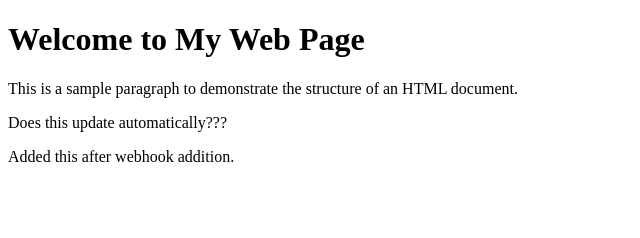
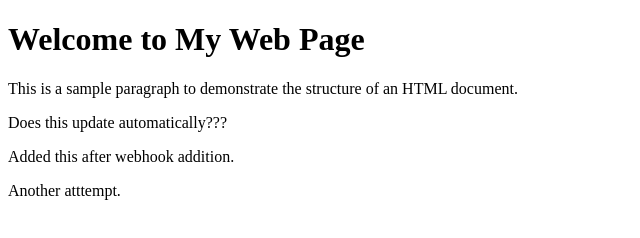
Before and after one commit to cabuk79/CoolifyTrial, a plain HTML site: page index.html in a window 1280 px wide. Shown: the whole page, without its empty margins (0-640 px from the left). Drawn offline with Linux system fonts and the light colour scheme.

Commit message:
Fourth commit

```diff
--- a/index.html
+++ b/index.html
@@ -14,4 +14,6 @@
     <p>Does this update automatically???</p>
 
     <p>Added this after webhook addition.</p>
+
+    <p>Another atttempt.</p>
 </body>
```
